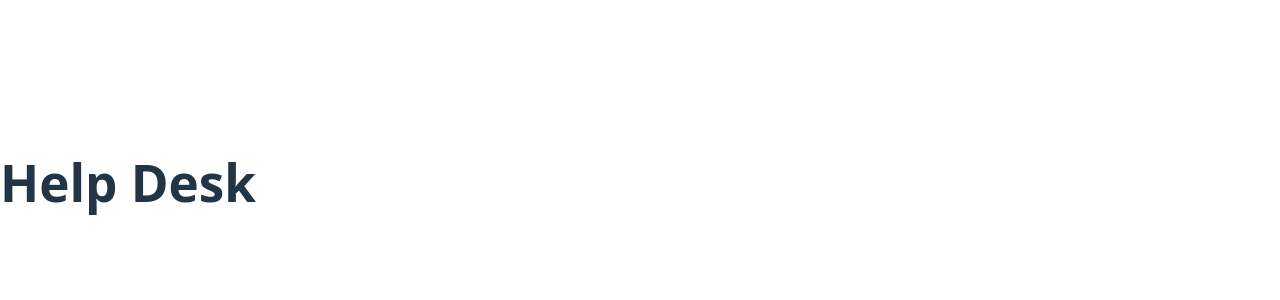
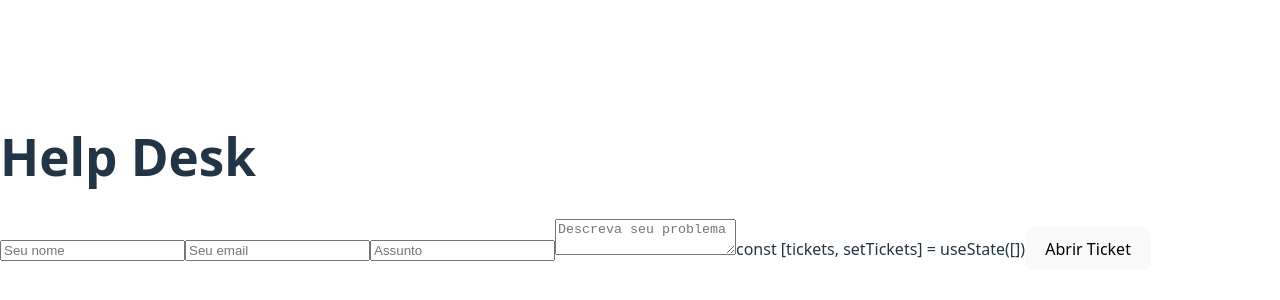
Before and after one commit to rafaelasv/helpdesk-ai, a React (Vite) app: page / in a window 1280 px wide. Shown: the part 218-518 px from the top of the page. Built offline with nearby package versions, Linux system fonts and the light colour scheme.

Commit message:
feat: add ticket form and state

```diff
--- a/src/App.jsx
+++ b/src/App.jsx
@@ -1,7 +1,55 @@
+import { useState } from 'react'
+
 function App() {
+  const [nome, setNome] = useState("")
+  const [email, setEmail] = useState("")
+  const [assunto, setAssunto] = useState("")
+  const [mensagem, setMensagem] = useState("")
+
+  function abrirTicket() {
+  const novoTicket = {
+    nome: nome,
+    email: email,
+    assunto: assunto,
+    mensagem: mensagem
+  }
+
+  setTickets([...tickets, novoTicket])
+}
+
   return (
     <div>
       <h1>Help Desk</h1>
+      <form>
+        <input
+          type="text"
+          placeholder="Seu nome"
+          value={nome}
+          onChange={(e) => setNome(e.target.value)}
+        />
+        <input
+          type="email"
+          placeholder="Seu email"
+          value={email}
+          onChange={(e) => setEmail(e.target.value)}
+        />
+        <input
+          type="text"
+          placeholder="Assunto"
+          value={assunto}
+          onChange={(e) => setAssunto(e.target.value)}
+        />
+        <textarea
+          placeholder="Descreva seu problema"
+          value={mensagem}
+          onChange={(e) => setMensagem(e.target.value)}
+        />
+
+        const [tickets, setTickets] = useState([])
+
+        <button type="button">Abrir Ticket</button>
+      </form>
+
     </div>
   )
 }
```
